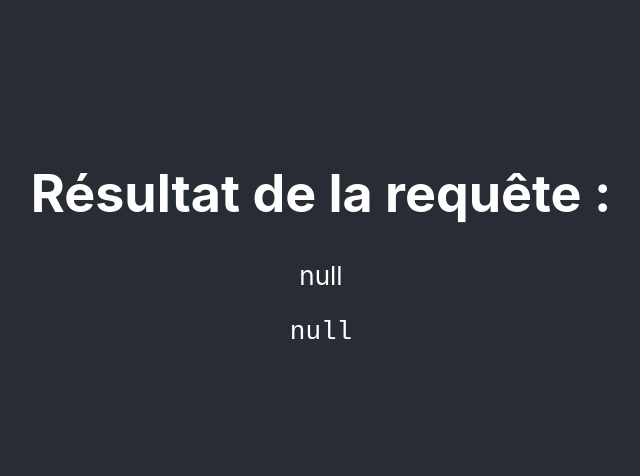
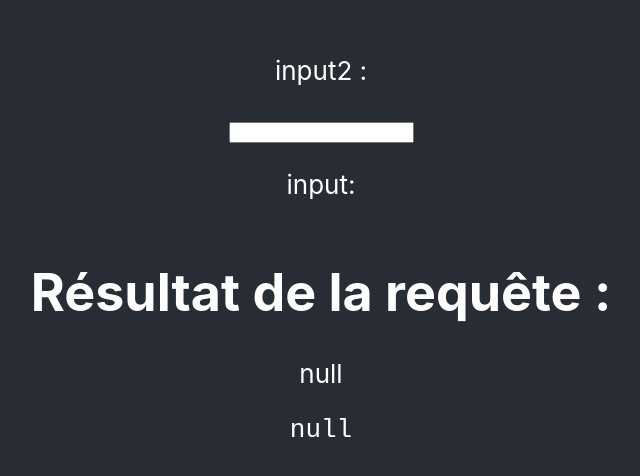
Before and after one commit to Clement-GUILLAUMIN/poc-weather, a React (Create React App) app: page / in a window 1280 px wide. Shown: the part 150-626 px from the top of the page, without its empty margins (319-959 px from the left). Built offline with nearby package versions, Linux system fonts and the light colour scheme; no server answers.

Commit message:
MAJ gestion de l input, reste à catch l erreur 404 qd l input est incorrect ou incomplet

```diff
--- a/src/view/Weather.tsx
+++ b/src/view/Weather.tsx
@@ -1,20 +1,19 @@
 import { useEffect, useState } from "react";
 import axios from 'axios';
+import { WeatherInput } from "./WeatherInput";
 
 const API_KEY = "5ab6eb50c0cfc9e011bc1444d5839537";
 export const Weather = () => {
 
     const [weather, setWeather] = useState(null);
+    const [inputCity, setInputCity] = useState("");
 
 
-    {/* todo gérer l'input de la ville*/}
-
-    const cityInput = 'Lille'
 
     const getWeather = async () => {
         const response = await axios.get('https://api.openweathermap.org/data/2.5/weather', {
             params: {
-                q: cityInput, //q=city
+                q: inputCity,
                 appid: API_KEY,
                 units: 'metric',
             }
@@ -26,10 +25,17 @@ export const Weather = () => {
     }
 
     useEffect(() => {
-        getWeather();
-    }, []);
+        if (inputCity){
+            getWeather();
+        }
+    }, [inputCity]);
 
     return ( <>
+            <div>
+                <p> input2 : </p>
+                <WeatherInput inputText={inputCity} setInputText={setInputCity} />
+            </div>
+
             <div>
                 <h1>Résultat de la requête : </h1>
                 <p>{JSON.stringify(weather)} </p>
--- /dev/null
+++ b/src/view/WeatherInput.tsx
@@ -0,0 +1,24 @@
+import { ChangeEvent, useState } from "react";
+
+
+{/* inspiré de : codefrontend.com/reactjs-get-input-value/   */}
+{/* je spécifie les types ici car la type inference ne marchait pas correctement  */}
+
+export const WeatherInput = (
+    { inputText, setInputText}
+    : { inputText : string;
+        setInputText: React.Dispatch<React.SetStateAction<string>>;
+    }
+) => {
+  const handleChange = (e: ChangeEvent<HTMLInputElement>) => {
+    setInputText(e.target.value);
+  };
+
+  return (
+    <div>
+      <input type="text" onChange={handleChange} value={inputText} />
+
+      <p>input: {inputText}</p>
+    </div>
+  );
+};
```
